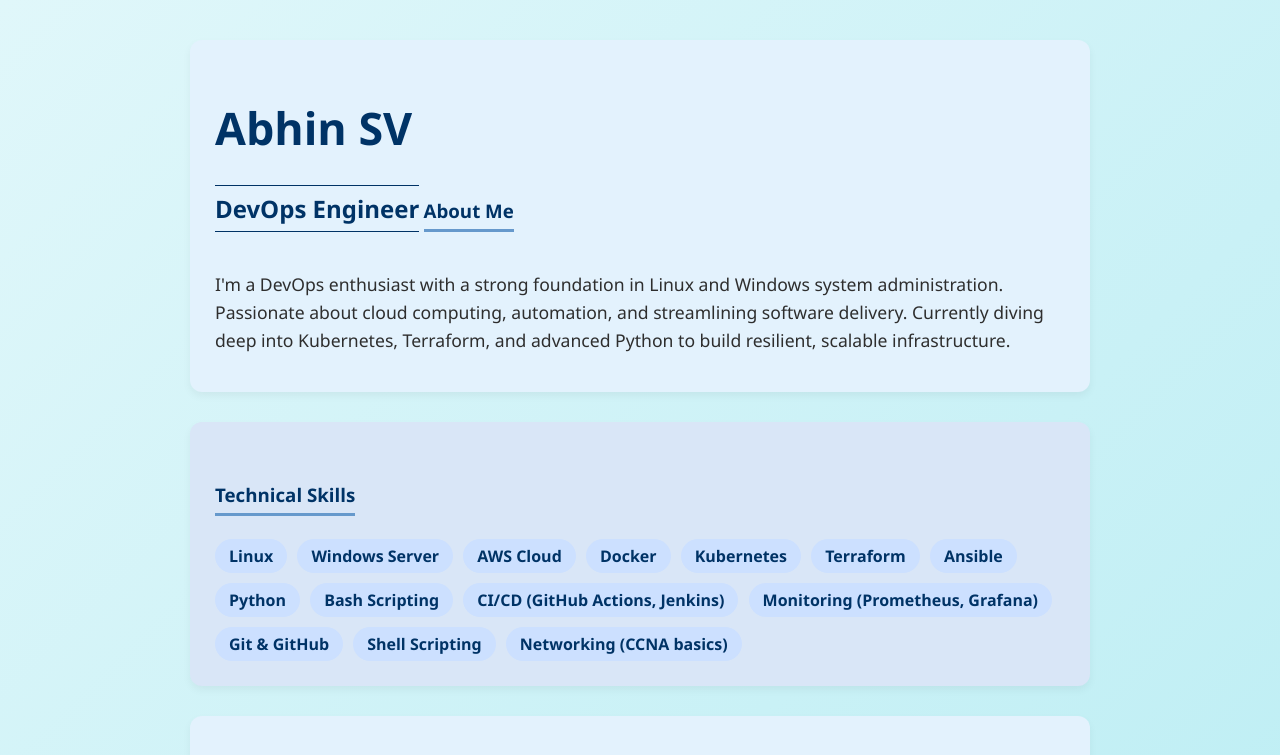
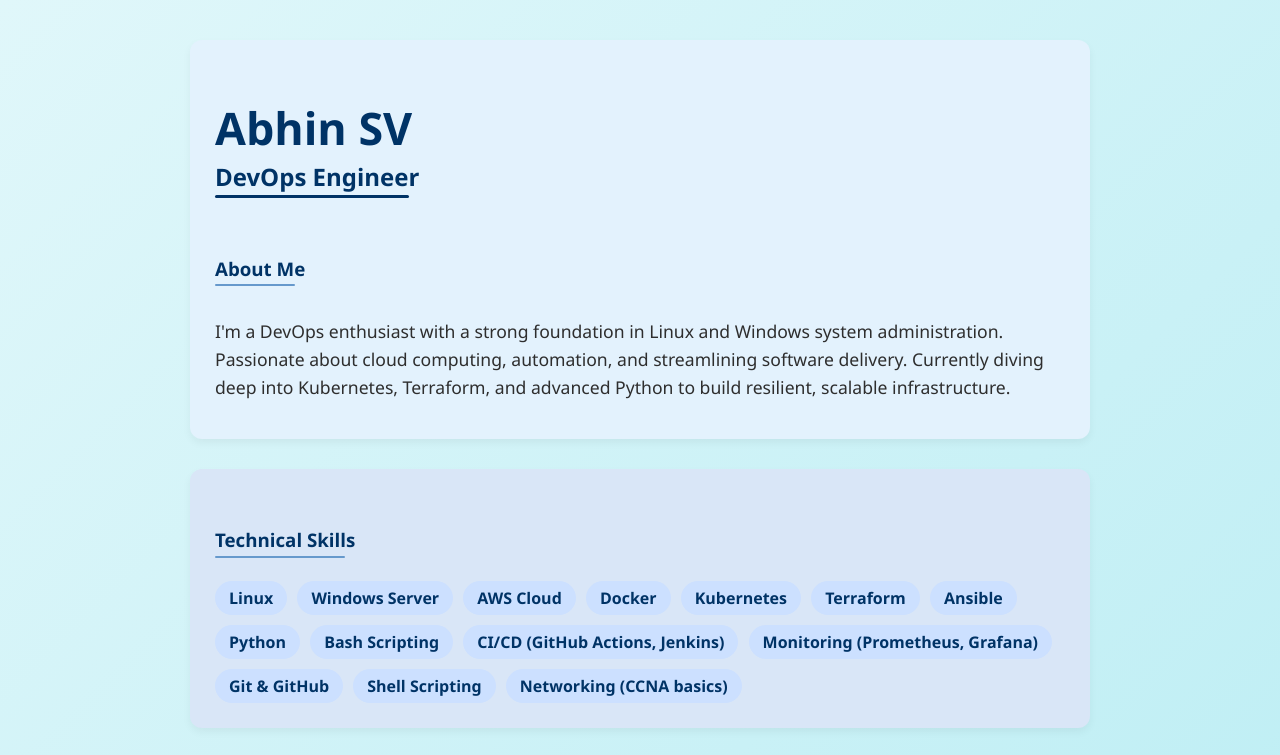
Before and after one commit to Abhin-sv/abhin-sv.github.io, a plain HTML site: page index.html in a window 1280 px wide. Shown: the top 755 px of the page. Drawn offline with Linux system fonts and the light colour scheme.

Commit message:
Update index.html

```diff
--- a/index.html
+++ b/index.html
@@ -21,30 +21,59 @@
       color: #003366;
       font-size: 2.8em;
       margin-bottom: 0;
+      text-decoration: none;
     }
 
     h2 {
       color: #003366;
       margin-top: 5px;
       font-weight: 600;
-      border-top: 1.5px solid #003366;
-      border-bottom: 1.5px solid #003366;
-      padding: 6px 0;
       display: inline-block;
+      position: relative;
+      padding-bottom: 6px;
+      line-height: 1.2;
+    }
+
+    h2::after {
+      content: "";
+      position: absolute;
+      bottom: 0;
+      left: 0;
+      width: 100%;
+      max-width: calc(100% - 10px);
+      height: 3px;
+      background-color: #003366;
+      border-radius: 2px;
     }
 
     h3 {
       margin-top: 40px;
       color: #003366;
-      border-bottom: 3px solid #6699cc;
       display: inline-block;
+      position: relative;
       padding-bottom: 6px;
+      font-weight: 600;
+      line-height: 1.2;
+      white-space: pre-line; /* allows line breaks */
+    }
+
+    h3::after {
+      content: "";
+      position: absolute;
+      bottom: 0;
+      left: 0;
+      width: 100%;
+      max-width: calc(100% - 10px);
+      height: 2px;
+      background-color: #6699cc;
+      border-radius: 2px;
     }
 
     p {
       line-height: 1.6;
       font-size: 1.1em;
       color: #2e2e2e;
+      margin-top: 12px;
     }
 
     ul {
@@ -110,9 +139,9 @@
 
   <section>
     <h1>Abhin SV</h1>
-    <h2>DevOps Engineer</h2>
 
-    <h3>About Me</h3>
+    <h2>DevOps Engineer</h2> <br>
+     <h3>About Me</h3>
     <p>
       I'm a DevOps enthusiast with a strong foundation in Linux and Windows system administration.
       Passionate about cloud computing, automation, and streamlining software delivery.
@@ -153,7 +182,7 @@
   <section>
     <h3>Educational Qualification</h3>
     <ul>
-       <li><strong>Network Engineering</strong> – Synnefo Solutions (2024)</li>
+      <li><strong>Network Engineering</strong> – Synnefo Solutions (2024)</li>
       <li><strong>Diploma in Computer Engineering</strong> – Govt. Polytechnic College Neyyattinkara (2023)</li>
       <li><strong>Biology Science (Higher Secondary)</strong> – Govt LVHSS Arayoor (2020)</li>
       <li><strong>SSLC</strong> – Govt VHSS Kulathoor (2018)</li>
```
